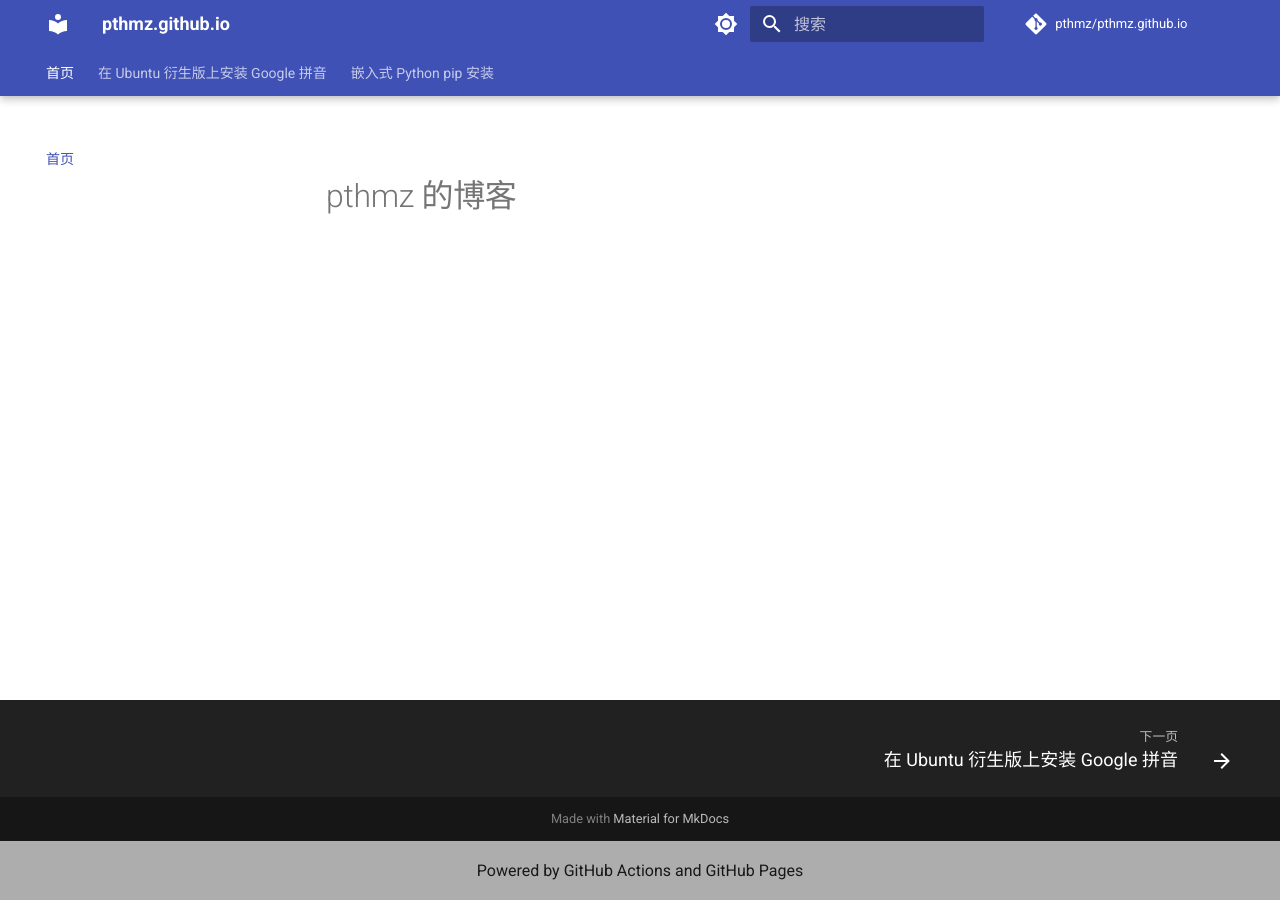
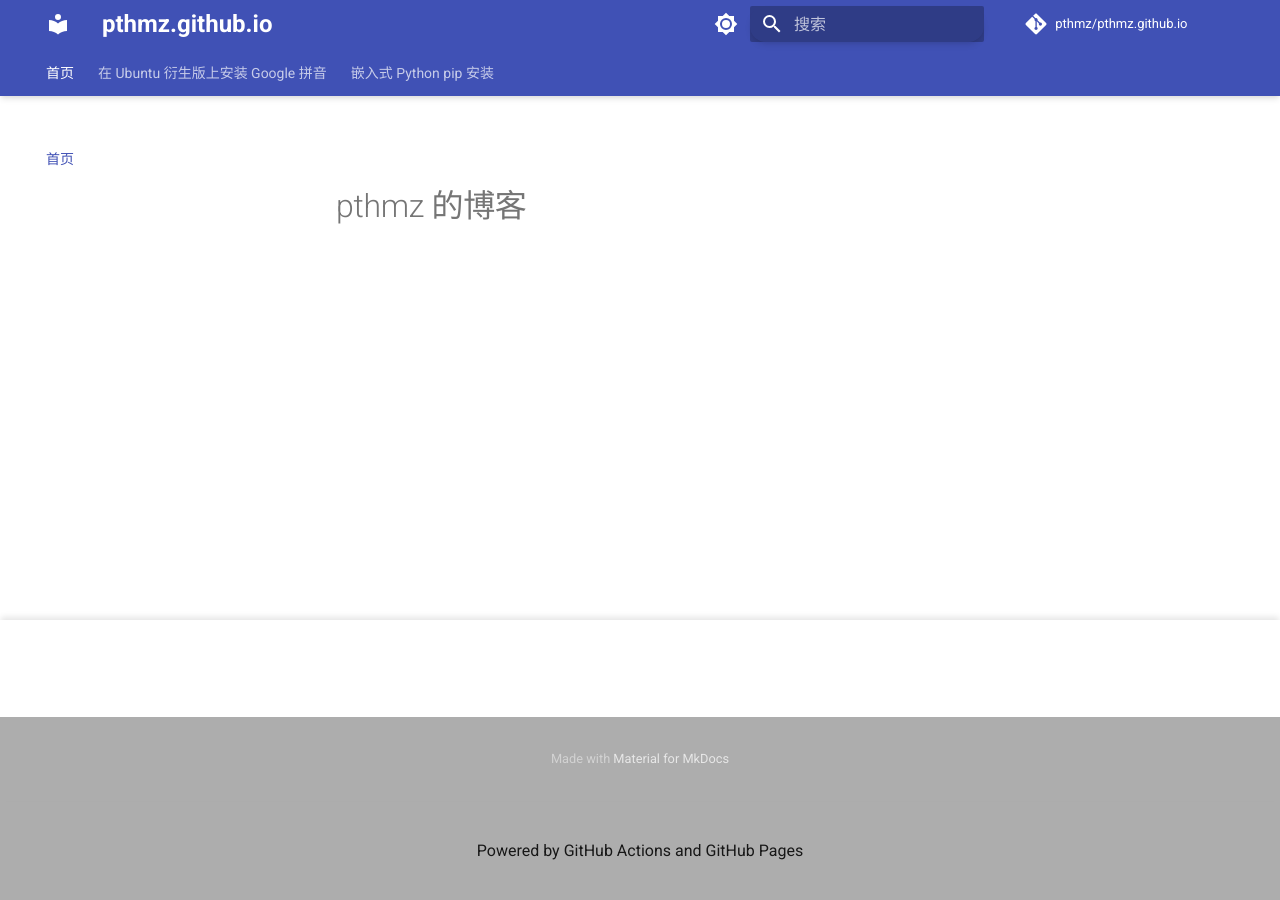
Before and after one commit to pthmz/pthmz.github.io, an MkDocs documentation site: the page built from docs/index.md, in a window 1280 px wide. Built offline with MkDocs 1.6.1 and Material for MkDocs 9.7.7, drawn with Linux system fonts in a browser that asks for light colours; comment, search, counter and statistics services are not loaded.

Commit message:
Enhance Material Design 3 styling

```diff
--- a/overrides/main.html
+++ b/overrides/main.html
@@ -4,54 +4,125 @@
 <style>
   /* Material Design 3 样式调整 */
   :root {
-    --md-radius: 12px;
+    --md-radius: 16px;
     --md-primary-fg-color: #6366f1;
     --md-primary-fg-color--light: #818cf8;
     --md-primary-fg-color--dark: #4f46e5;
-    --md-accent-fg-color: #6366f1;
-    --md-accent-fg-color--transparent: #6366f120;
+    --md-accent-fg-color: #ec4899;
+    --md-accent-fg-color--transparent: #ec489920;
     --md-text-font-family: 'Inter', system-ui, -apple-system, sans-serif;
+    --md-code-font-family: 'Fira Code', 'Consolas', monospace;
+    --md-shadow: 0 4px 6px -1px rgba(0, 0, 0, 0.1), 0 2px 4px -1px rgba(0, 0, 0, 0.06);
+    --md-shadow-lg: 0 10px 15px -3px rgba(0, 0, 0, 0.1), 0 4px 6px -2px rgba(0, 0, 0, 0.05);
+  }
+
+  /* 亮色模式 */
+  [data-md-color-scheme="default"] {
+    --md-background-color: #f9fafb;
+    --md-surface-color: #ffffff;
+    --md-text-color: #1f2937;
+    --md-text-color--secondary: #4b5563;
+  }
+
+  /* 暗色模式 */
+  [data-md-color-scheme="slate"] {
+    --md-background-color: #111827;
+    --md-surface-color: #1f2937;
+    --md-text-color: #f3f4f6;
+    --md-text-color--secondary: #d1d5db;
   }
 
   /* 更现代的卡片效果 */
   .md-typeset {
-    --md-code-bg-color: #f9fafb;
+    --md-code-bg-color: #f3f4f6;
+  }
+
+  [data-md-color-scheme="slate"] .md-typeset {
+    --md-code-bg-color: #374151;
   }
 
   /* 更好的间距 */
   .md-content {
-    padding: 1.5rem;
+    padding: 2rem;
   }
 
   /* 更现代的按钮样式 */
   .md-button {
     border-radius: var(--md-radius);
+    padding: 0.5rem 1rem;
+    font-weight: 500;
+    transition: all 0.2s ease;
+  }
+
+  .md-button:hover {
+    transform: translateY(-1px);
+    box-shadow: var(--md-shadow);
   }
 
   /* 优化导航栏 */
   .md-header {
     background-color: var(--md-primary-fg-color);
+    box-shadow: var(--md-shadow);
+  }
+
+  .md-header__title {
+    font-weight: 600;
+    font-size: 1.2rem;
   }
 
   /* 优化代码块 */
   .md-typeset pre {
     border-radius: var(--md-radius);
-    box-shadow: 0 4px 6px -1px rgba(0, 0, 0, 0.1), 0 2px 4px -1px rgba(0, 0, 0, 0.06);
+    box-shadow: var(--md-shadow);
+    padding: 1.5rem;
   }
 
   /* 优化表格 */
   .md-typeset table {
     border-radius: var(--md-radius);
     overflow: hidden;
+    box-shadow: var(--md-shadow);
+  }
+
+  /* 优化卡片 */
+  .md-typeset .admonition {
+    border-radius: var(--md-radius);
+    box-shadow: var(--md-shadow);
+  }
+
+  /* 优化搜索框 */
+  .md-search__input {
+    border-radius: var(--md-radius);
+    padding: 0.5rem 1rem;
+    box-shadow: var(--md-shadow);
+  }
+
+  /* 优化标签 */
+  .md-typeset .md-tag {
+    border-radius: 9999px;
+    padding: 0.25rem 0.75rem;
   }
 
   /* 页脚样式 */
+  .md-footer {
+    background-color: var(--md-surface-color);
+    box-shadow: 0 -4px 6px -1px rgba(0, 0, 0, 0.1);
+  }
+
   .md-footer-meta {
     font-size: 0.8rem;
+    padding: 1rem;
   }
 
   .md-footer-meta__inner {
     justify-content: center;
+  }
+
+  /* 响应式调整 */
+  @media (max-width: 768px) {
+    .md-content {
+      padding: 1.5rem;
+    }
   }
 </style>
 {% endblock %}
```
